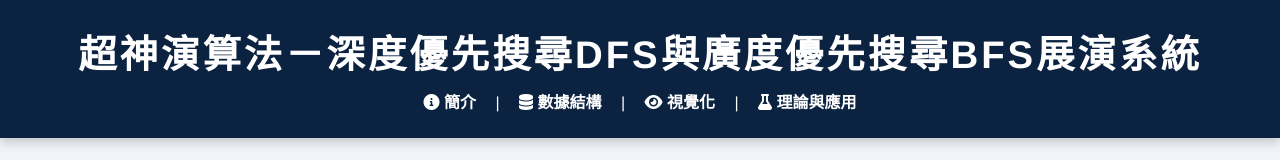
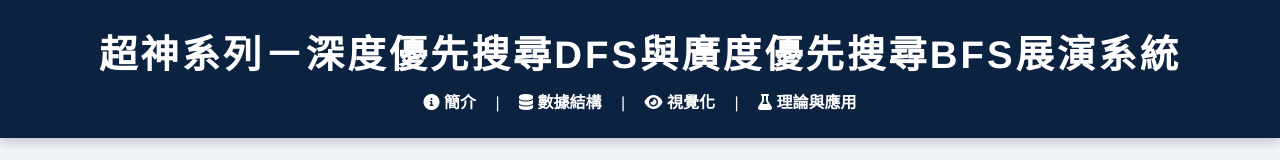
Before and after one commit to gongminshenliyuchiutiger/dfs-and-bfs, a plain HTML site: page index.html in a window 1280 px wide. Shown: the top 160 px of the page. Drawn offline with Linux system fonts and the light colour scheme.

Commit message:
202511212157A

```diff
--- a/index.html
+++ b/index.html
@@ -3,7 +3,7 @@
 <head>
     <meta charset="UTF-8">
     <meta name="viewport" content="width=device-width, initial-scale=1.0">
-    <title>超神演算法－深度優先搜尋DFS與廣度優先搜尋BFS展演系統</title>
+    <title>超神系列－深度優先搜尋DFS與廣度優先搜尋BFS展演系統</title>
     <meta name="description" content="結合視覺化動畫、數據結構基礎、理論分析與多語言程式碼實作，深入理解 DFS 與 BFS 演算法。">
 
     <!-- 引入 Font Awesome CDN -->
@@ -108,7 +108,7 @@
 <body>
 
     <header>
-        <h1>超神演算法－深度優先搜尋DFS與廣度優先搜尋BFS展演系統</h1>
+        <h1>超神系列－深度優先搜尋DFS與廣度優先搜尋BFS展演系統</h1>
         <nav>
             <a href="#intro"><i class="fas fa-info-circle"></i> 簡介</a> |
             <a href="#datastructures"><i class="fas fa-database"></i> 數據結構</a> |
@@ -262,7 +262,6 @@
 
     <!-- 頁面腳註 -->
     <footer>
-        <p>超神演算法展演系統專供黃瀚葳學習之極致完整版</p>
         <p>Copyright © Liyuchiutiger Gongminshen</p>
     </footer>
 
```
